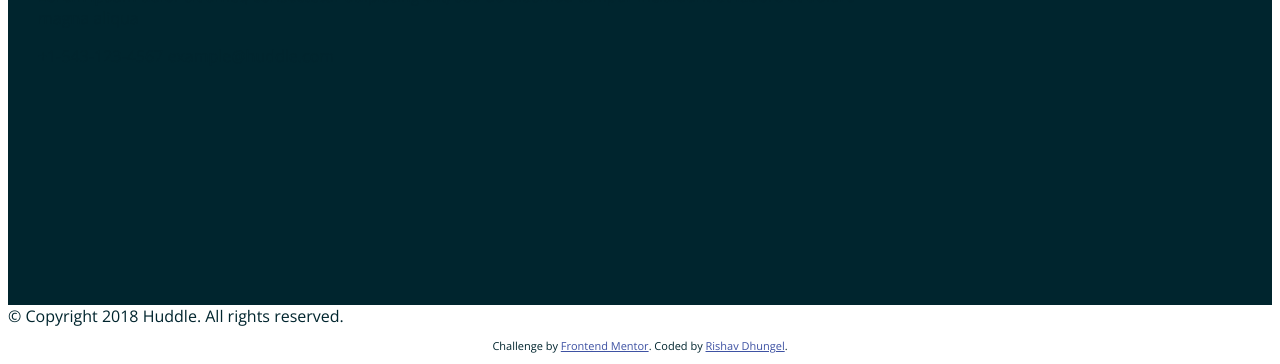
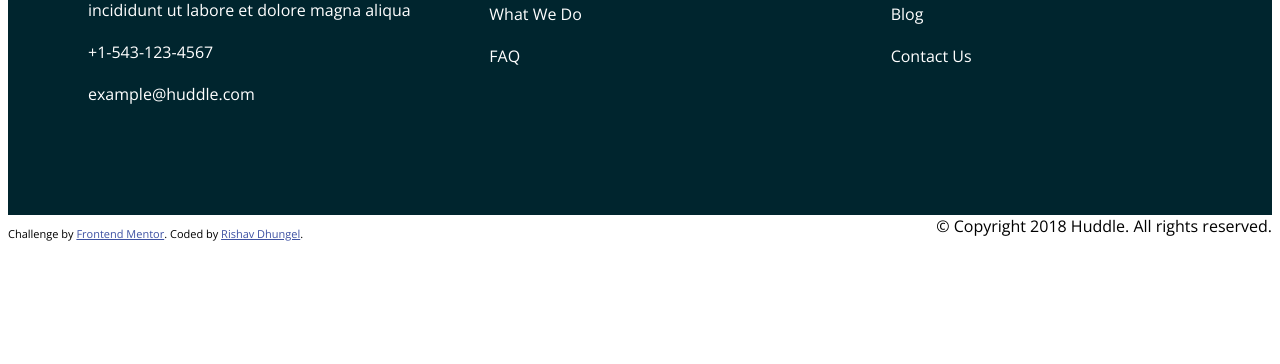
Before and after one commit to rishavdhungel/Huddle-landing, a plain HTML site: page index.html in a window 1280 px wide. Shown: the part 2623-2987 px from the top of the page. After the commit the page ends 2875 px from the top, so only its background shows below. Drawn offline with nearby package versions, Linux system fonts and the light colour scheme.

Commit message:
responsive part remaining.

```diff
--- a/index.html
+++ b/index.html
@@ -72,26 +72,29 @@
 </div>
 
   <div class="footerContainer">
-    <div class="footer-row-1">
+    <div class="footer-row footer-row-1">
       <img src="/images/logo.svg" alt="footer-logo" class="footer-logo">
-       <p>Lorem ipsum dolor sit amet, consectetur adipiscing elit, sed do eiusmod tempor
-      incididunt ut labore et dolore magna aliqua</p>
+      <ul>
+       <li>Lorem ipsum dolor sit amet, consectetur adipiscing elit, sed do eiusmod tempor
+      incididunt ut labore et dolore magna aliqua</li>
 
-      +1-543-123-4567
-      example@huddle.com
-
+      <li>+1-543-123-4567</li>
+      <li>example@huddle.com</li>
+        </ul>
     </div>
-    <div class="footer-row-2">
-      About Us
-      What We Do
-      FAQ
-
+    <div class="footer-row footer-row-2">
+      <ul>
+        <li>About Us</li>
+        <li>What We Do</li>
+        <li>FAQ</li>
+      </ul>
     </div>
-    <div class="footer-row-3">
-      Career
-      Blog
-      Contact Us
-
+    <div class="footer-row footer-row-3">
+      <ul>
+        <li>Career</li>
+        <li>Blog</li>
+        <li>Contact Us</li>
+      </ul>
     </div>
   </div>
   <div class="footerCredit">&copy; Copyright 2018 Huddle. All rights reserved.</div>
--- a/styles.css
+++ b/styles.css
@@ -8,12 +8,11 @@
 --VeryDarkCyan: hsl(192, 100%, 9%);
 --GrayishBlue: hsl(208, 11%, 55%);
 }
-.attribution { font-size: 11px; text-align: center; }
+.attribution { font-size: 11px; text-align: center; float: left; }
 .attribution a { color: hsl(228, 45%, 44%); }
 *{
     font-family: 'Open Sans', sans-serif;
     font-weight: 400;
-    color: var(--VeryDarkCyan);
 }
 .hero{
     background-image: url(./images/bg-hero-desktop.svg);
@@ -158,6 +157,8 @@
 .floatingContainer{
     display: flex;
     padding: 30px;
+    z-index: 20;
+    position: relative;
     flex-direction: column;
     border: 0px solid var(--GrayishBlue);
     box-shadow: 1px 1px 15px var(--GrayishBlue);
@@ -168,6 +169,7 @@
     text-align: center;
     justify-content: center;
     align-items: center;
+    background-color:white;
 }
 
 .floatTitle{
@@ -185,15 +187,79 @@
     text-align: center;
     font-weight: 700;
     border-radius: 30px;
+
+}
+
+.floatingContainer-btn:hover,.sub-left-btn:hover,.navbtn:hover{
+    background-color: var(--VeryDarkCyan);
+    color: white;
 }
 
 .footerContainer{
+    background-color: var(--VeryDarkCyan);
+    margin-top: -90px;
     min-height: 350px;
+    position: relative;
     padding: 30px;
-    background-color: var(--VeryDarkCyan);
-    color: white;
     display: flex;
 }
+
+.footer-row li{
+    list-style-type: none;
+    padding: 10px;
+}
+.footer-row-2, .footer-row-3{
+    margin-top: 100px;
+    color: white;
+    width: 40%;
+}
+
+.footer-row-1{
+    margin-top: 50px;
+    width: 40%;
+    color: white;
+
+}
+
+
 .footer-logo{
     filter: invert(100%) sepia(100%) saturate(0%) hue-rotate(262deg) brightness(103%) contrast(103%);
 }
+
+.footerCredit{
+    float: right;
+}
+
+@media(max-width:500px){
+    .hero,.navigationBar{
+        display: flex;
+        flex-direction: column;
+        justify-content: space-between;
+        align-items: center;
+    }
+
+    .hero-sub{
+        display: flex;
+        flex-direction: column-reverse;
+        justify-content: center;
+        align-items: center;
+        text-align: center;
+
+    }
+    .threeCards{
+        margin-top: 150px;
+    }
+
+    .card-1,.card-2,.card-3{
+        display: flex;
+        flex-direction: column;
+        justify-content: center;
+        align-items: center;
+        text-align: center;
+    }
+
+
+    .card-side-section img{
+        width: 9rem;
+    }
+}
```
